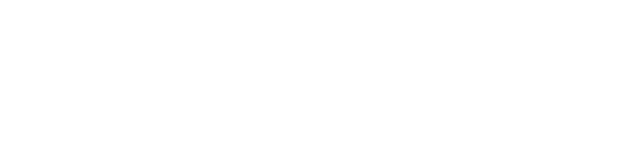
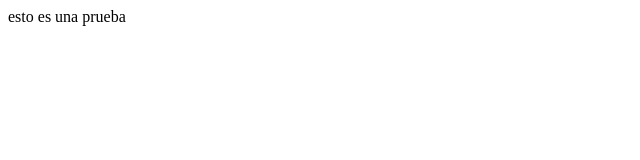
Before and after one commit to VazquezEnrique/tes-git-1, a plain HTML site: page index.html in a window 1280 px wide. Shown: the whole page, without its empty margins (0-640 px from the left). Drawn offline with Linux system fonts and the light colour scheme.

Commit message:
agregando texto

```diff
--- a/index.html
+++ b/index.html
@@ -1,5 +1,6 @@
 <html>
 <head> </head>
 <body>
+esto es una prueba
 </body>
 </html>
```
